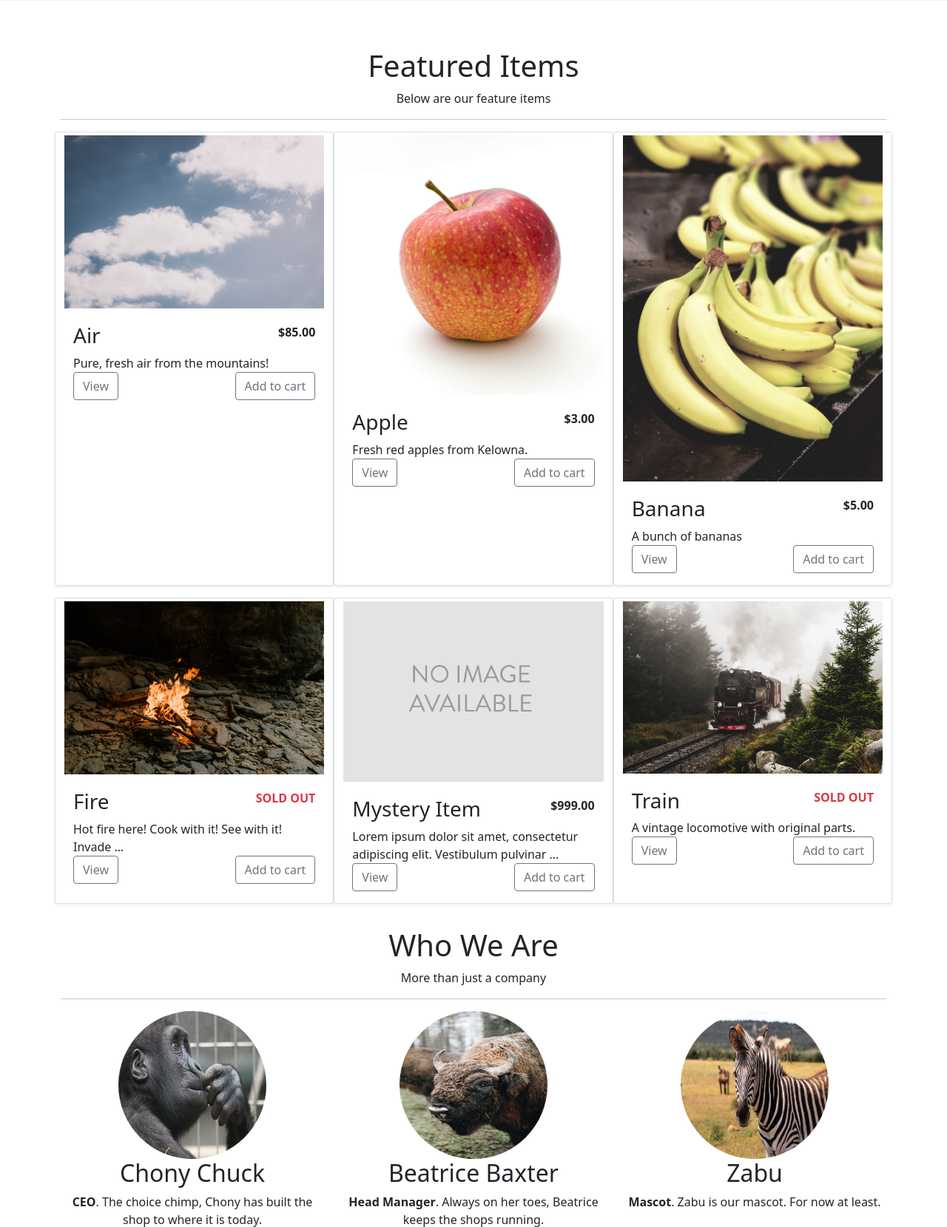
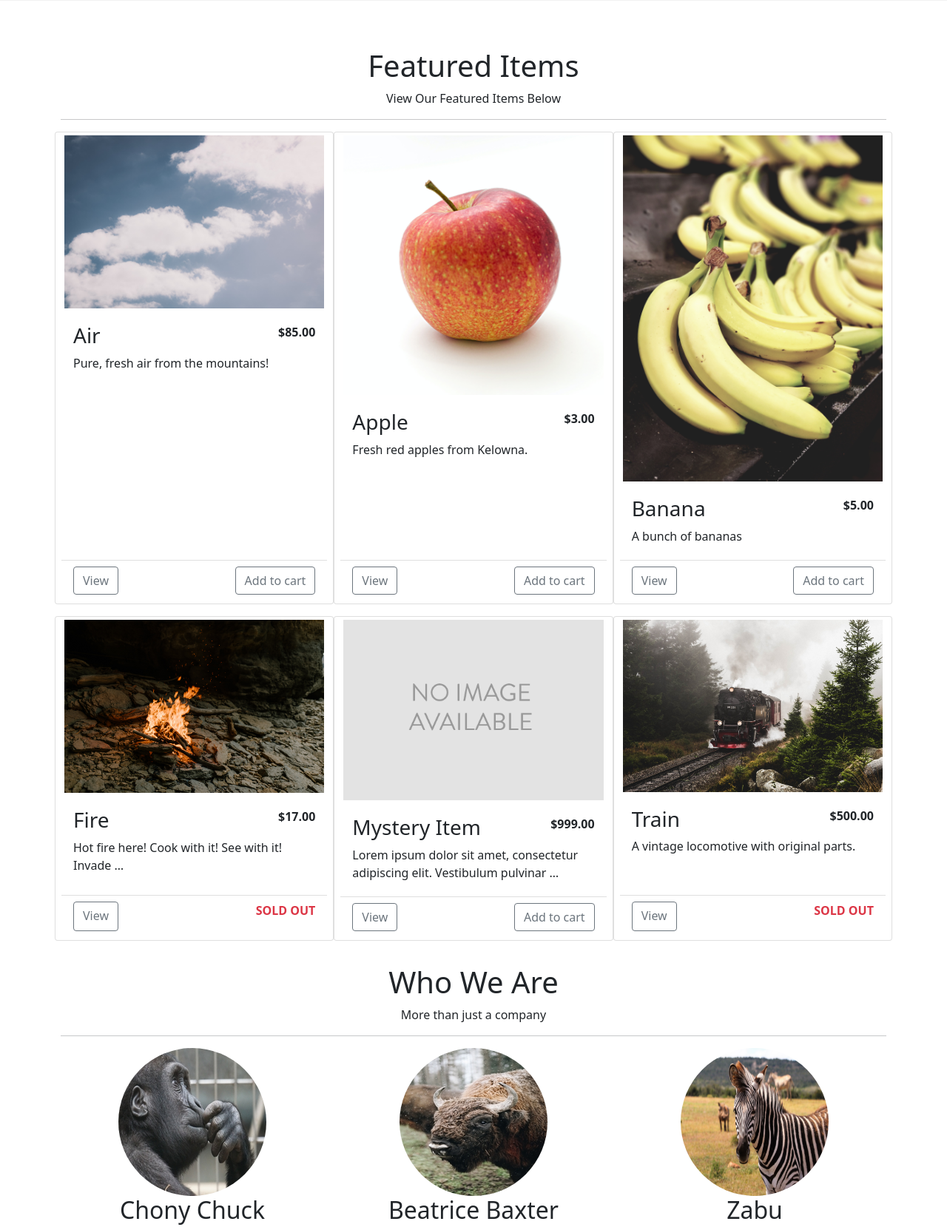
Before and after one commit to kylepclarkson/DemoShop, a Django app: page / in a window 1280 px wide. Shown: the part 855-2514 px from the top of the page at 74% size. Run offline with Django 3.2, Linux system fonts and the light colour scheme; data comes from the database, SQL or seed files in the repository; both versions use the stored data as it was after the commit; some libraries are stand-ins or nearby versions.

Commit message:
Fixed card footer ui issue.

```diff
--- a/cart/cart.py
+++ b/cart/cart.py
@@ -2,7 +2,7 @@ from decimal import Decimal
 from django.conf import settings
 
 from shop.models import Product
-# from coupons.models import Coupon
+from coupons.models import Coupon
 
 
 class Cart(object):
--- a/shop/models.py
+++ b/shop/models.py
@@ -45,10 +45,6 @@ class Product(models.Model):
         ordering = ('name',)
         index_together = (('id', 'slug'),)
 
-    def save(self, *args, **kwargs):
-        # todo resize images before saving.
-        super(Product, self).save(*args, **kwargs)
-
     def __str__(self):
         return self.name
 
--- a/shop/templates/shop/home.html
+++ b/shop/templates/shop/home.html
@@ -29,7 +29,7 @@
     <div class="container min-vh-100 pt-5" id="featured">
         <div class="mx-auto text-center my-3">
             <h1 class="fw-light">Featured Items</h1>
-            <p>Below are our feature items</p>
+            <p>View Our Featured Items Below</p>
             <hr>
         </div>
         <div class="row row-cols-1 row-cols-sm-2 row-cols-md-3 g-3">
--- a/shop/templates/shop/product/list.html
+++ b/shop/templates/shop/product/list.html
@@ -15,6 +15,7 @@
             <div class="col-2">
                 <h3 class="">Categories</h3>
                 <div class="list-group">
+                    <a href="{% url 'shop:product_list' %}" class="list-group-item list-group-item-action">All</a>
                     {% for category in categories %}
                         <a href="{% url 'shop:product_list_by_category' category.slug %}" class="list-group-item list-group-item-action">{{ category}}</a>
                     {% endfor %}
--- a/shop/templates/shop/product/product_card.html
+++ b/shop/templates/shop/product/product_card.html
@@ -1,8 +1,8 @@
 {#  === displays product details in card === #}
 {# Has access to 'product' from view which is an instance of the Product model. #}
 {% load thumbnail %}
-<div class="card shadow-sm">
-
+<div class="card shadow-md">
+    {# === card image === #}
     <div class="text-center">
         <a href="{{ product.get_absolute_url }}">
             {% thumbnail product.image "360x240" crop='center' as im %}
@@ -10,34 +10,33 @@
             {% endthumbnail %}
         </a>
     </div>
-
+    {# === card body === #}
     <div class="card-body">
         <div class="d-flex justify-content-between">
             <h3>{{ product.name }}</h3>
-            {% if product.quantity > 0 %}
-                <p><strong>${{ product.price }}</strong></p>
-            {% else %}
-                <p class="text-danger"><strong>SOLD OUT</strong></p>
-            {% endif %}
+            <p><strong>${{ product.price }}</strong></p>
         </div>
         <div class="d-flex">
             <p class="card-text">
                 {{ product.description|truncatewords:10 }}
             </p>
         </div>
-
-        <div class="d-flex justify-content-between mt-auto">
+    </div>
+    {# === card footer === #}
+    <div class="card-footer my-1 bg-transparent">
+        <div class="d-flex justify-content-between">
             <a href="{{ product.get_absolute_url }}"
-               class="btn btn-md btn-outline-secondary align-self-end">View</a>
-
-            <form action="{% url "cart:cart_add" product.id %}" method="POST">
-                {% csrf_token %}
-                {{ cart_product_form }}
-                <input class="btn btn-md btn-outline-secondary mt-auto" type="submit" value="Add to cart">
-            </form>
-            {#            <a href="{% url 'cart:add_cart' product.id %}"#}
-            {#               type="button"#}
-            {#               class="btn btn-md btn-outline-secondary">Add to Cart</a>#}
+               class="btn btn-md btn-outline-secondary">View</a>
+            {% if product.quantity > 0 %}
+                <form action="{% url "cart:cart_add" product.id %}" method="POST">
+                    {% csrf_token %}
+                    {{ cart_product_form }}
+                    <input class="btn btn-md btn-outline-secondary" type="submit"
+                           value="Add to cart">
+                </form>
+            {% else %}
+                <p class="text-danger"><strong>SOLD OUT</strong></p>
+            {% endif %}
         </div>
     </div>
 </div>
```
Also changed, not shown: cart/views.py (+31 -7 lines), db.sqlite3.
